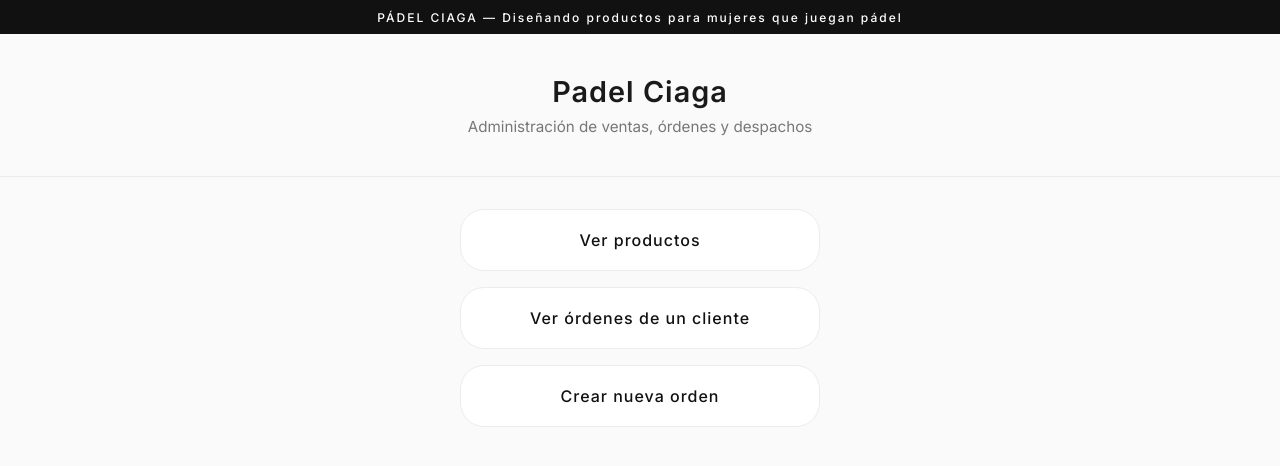
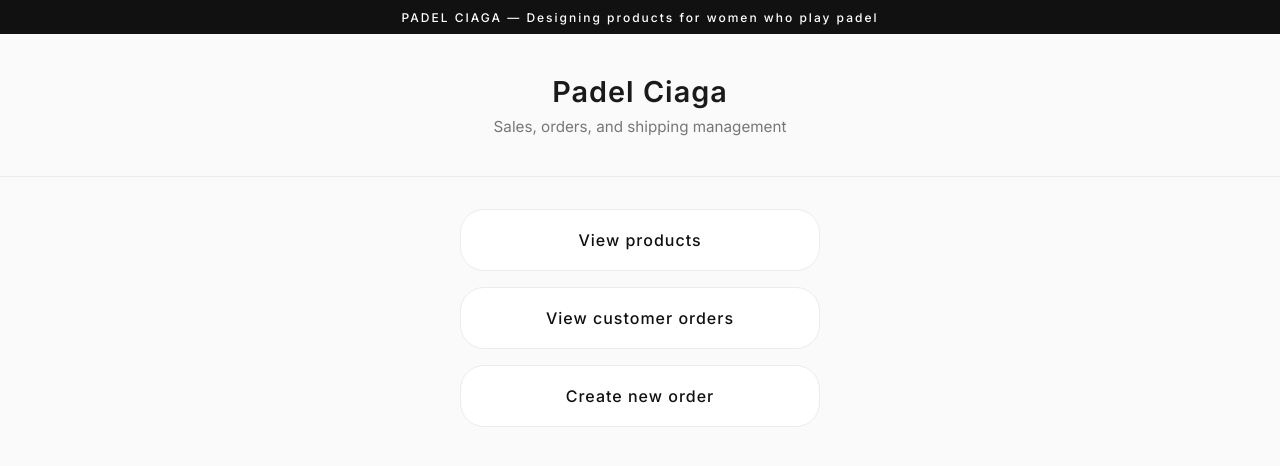
Before and after one commit to luisaromero/transactions-with-node, a website: page frontend/index.html in a window 1280 px wide. Drawn offline with Linux system fonts and the light colour scheme.

Commit message:
translate from spanish to english

```diff
--- a/frontend/index.html
+++ b/frontend/index.html
@@ -8,18 +8,18 @@
   </head>
   <body>
     <div class="top-bar">
-      PÁDEL CIAGA — Diseñando productos para mujeres que juegan pádel
+      PADEL CIAGA — Designing products for women who play padel
     </div>
     <header class="header">
       <h1>Padel Ciaga</h1>
-      <p>Administración de ventas, órdenes y despachos</p>
+      <p>Sales, orders, and shipping management</p>
     </header>
 
     <main class="menu">
       <nav class="menu-nav">
-        <a href="products.html" class="menu-link">Ver productos</a>
-        <a href="orders.html" class="menu-link">Ver órdenes de un cliente</a>
-        <a href="create_order.html" class="menu-link">Crear nueva orden</a>
+        <a href="products.html" class="menu-link">View products</a>
+        <a href="orders.html" class="menu-link">View customer orders</a>
+        <a href="create_order.html" class="menu-link">Create new order</a>
       </nav>
     </main>
     <script src="./js/api.js"></script>
```
Also changed, not shown: frontend/create_order.html (+10 -10 lines).
